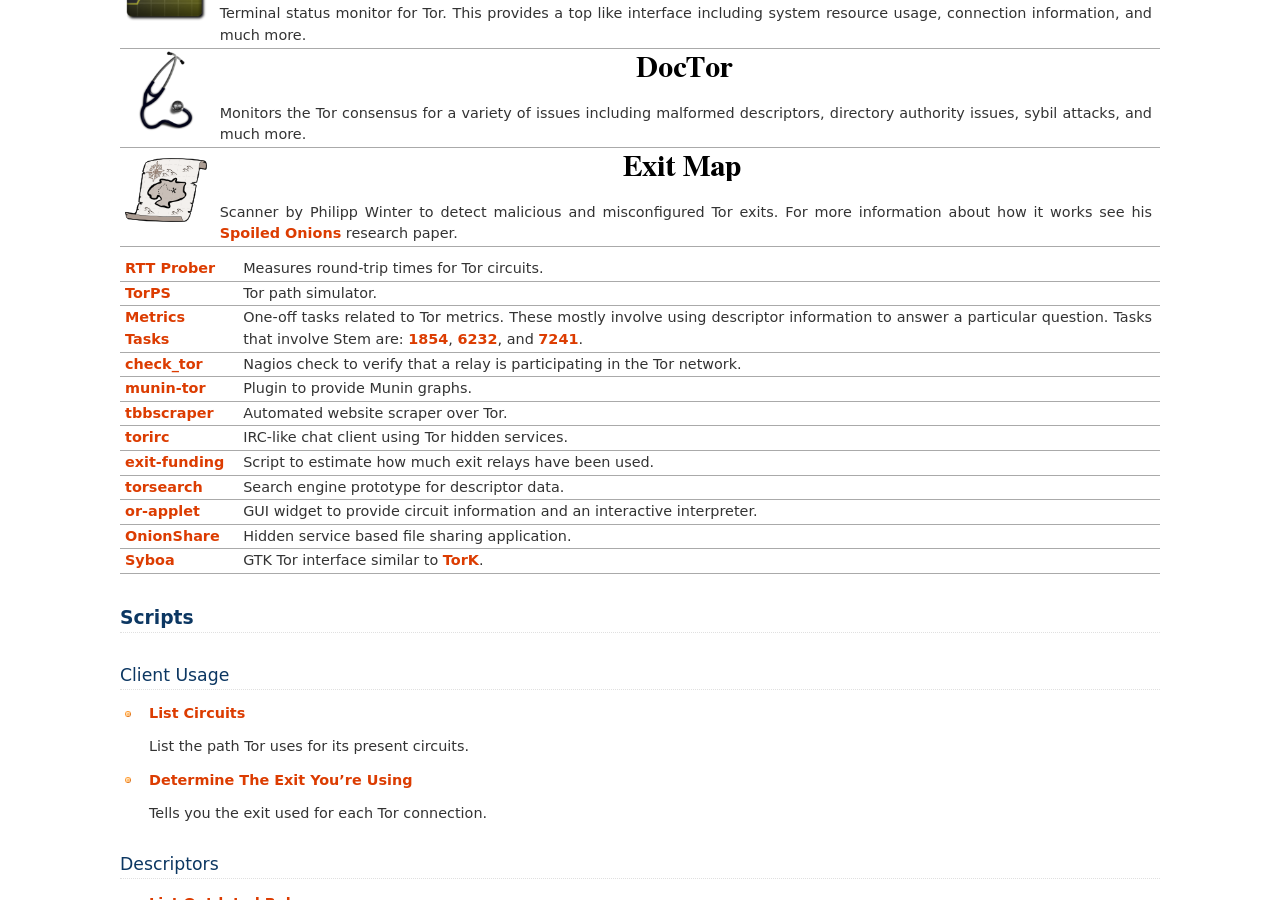
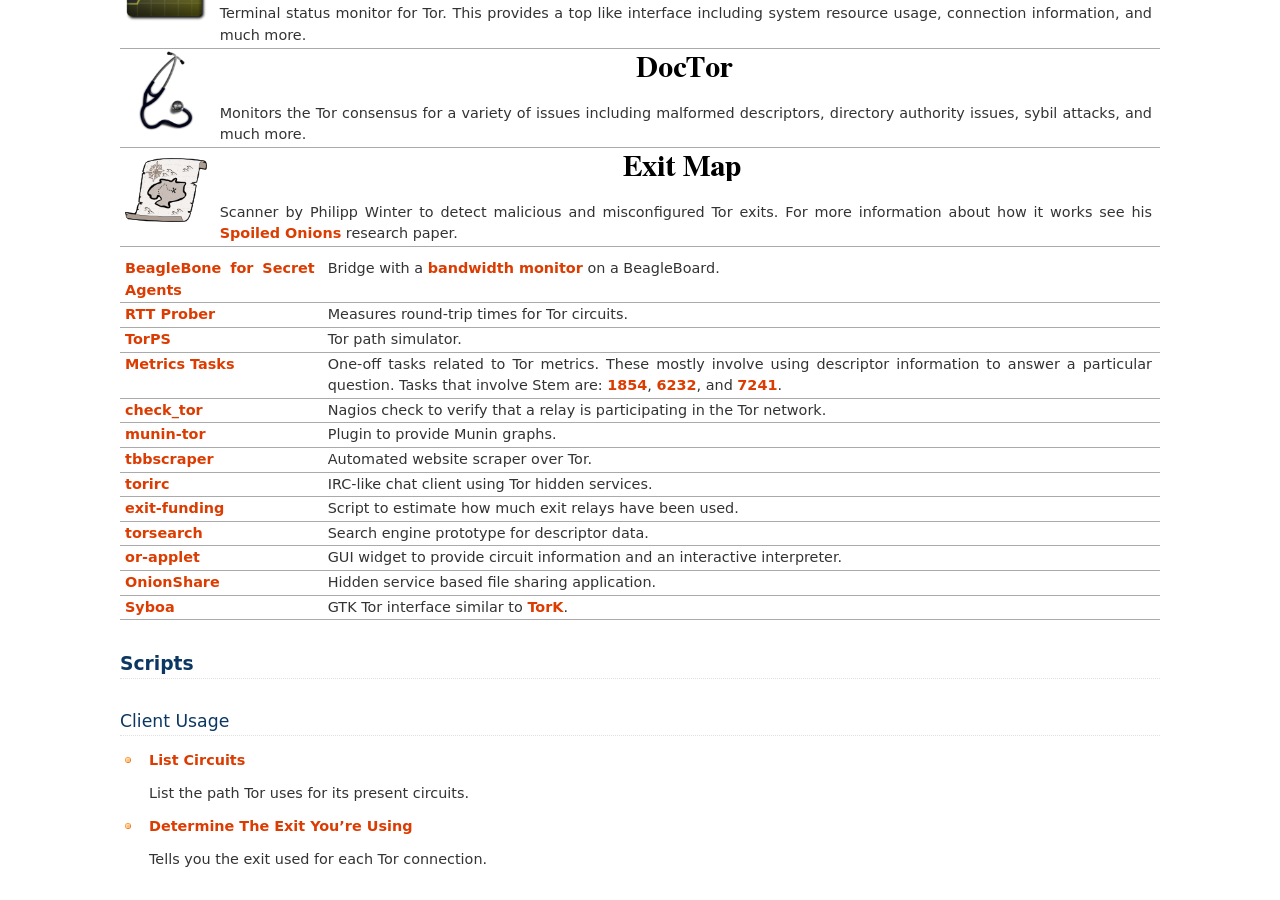
Before and after one commit to torproject/stem, a Sphinx documentation site: the page built from docs/tutorials/double_double_toil_and_trouble.rst, in a window 1280 px wide and 900 px high, scrolled down 328 px. Built offline with Sphinx 7.4.7, drawn with Linux system fonts in a browser that asks for light colours.

Commit message:
Adding 'BeagleBone for Secret Agents' to examples
Second chapter has a neat example for making a bridge with a bandwidth monitor
on a BeagleBoard.

```diff
--- a/docs/tutorials/double_double_toil_and_trouble.rst
+++ b/docs/tutorials/double_double_toil_and_trouble.rst
@@ -57,6 +57,7 @@
        research paper.
 
 =========================================================================================================== ==========
+`BeagleBone for Secret Agents <https://github.com/jbdatko/beagle-bone-for-secret-agents>`_                  Bridge with a `bandwidth monitor <https://github.com/jbdatko/beagle-bone-for-secret-agents/blob/master/ch2/beaglebridge.py>`_ on a BeagleBoard.
 `RTT Prober <https://bitbucket.org/ra_/tor-rtt/>`_                                                          Measures round-trip times for Tor circuits.
 `TorPS <https://www.torproject.org/getinvolved/volunteer.html.en#project-torps>`_                           Tor path simulator.
 `Metrics Tasks <https://gitweb.torproject.org/metrics-tasks.git/tree>`_                                     One-off tasks related to Tor metrics. These mostly involve using descriptor information to answer a particular question. Tasks that involve Stem are: `1854 <https://gitweb.torproject.org/metrics-tasks.git/blob/HEAD:/task-1854/pylinf.py>`_, `6232 <https://gitweb.torproject.org/metrics-tasks.git/blob/HEAD:/task-6232/pyentropy.py>`_, and `7241 <https://gitweb.torproject.org/metrics-tasks.git/blob/HEAD:/task-7241/first_pass.py>`_.
```
